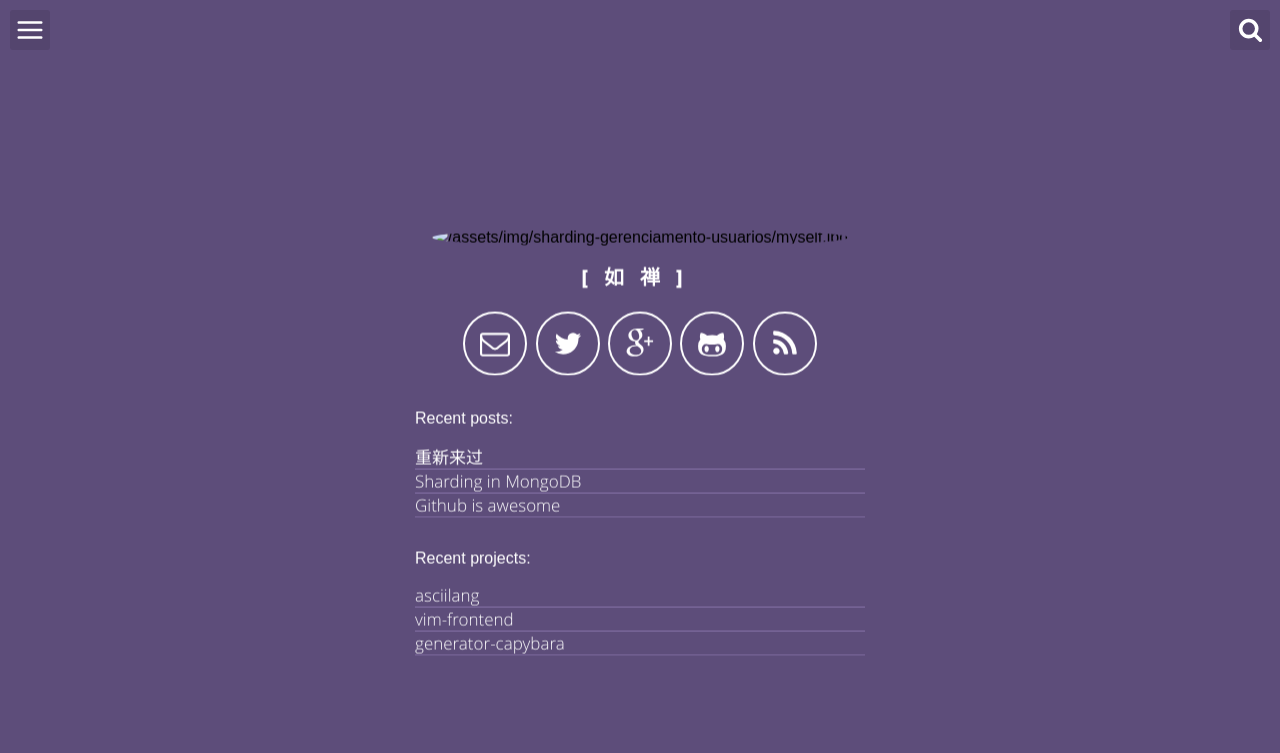
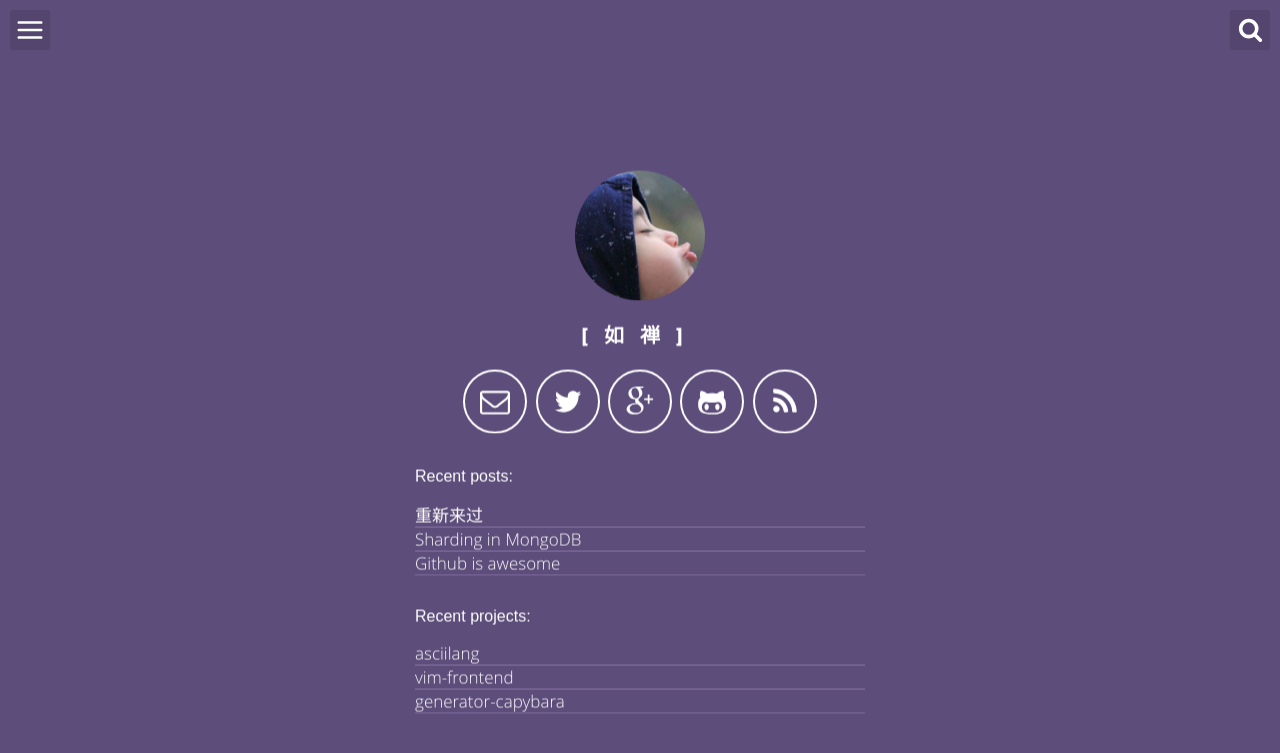
Before and after one commit to RuChanYa/RuChanYa.github.io, a Jekyll site: the page built from index.html, in a window 1280 px wide. Shown: the top 753 px of the page. Built offline with Jekyll 4.4.1, drawn with Linux system fonts in a browser that asks for light colours.

Commit message:
tou xiang

```diff
--- a/_includes/header-default.html
+++ b/_includes/header-default.html
@@ -2,7 +2,7 @@
     <div class="content">
 
         <div class="person">
-            <img alt="{{ "/assets/img/sharding-gerenciamento-usuarios/myself.jpg"}}">
+            <img src="{{ "/assets/img/sharding-gerenciamento-usuarios/myself.jpg"}}">
         </div>
 
         <h1>
```
